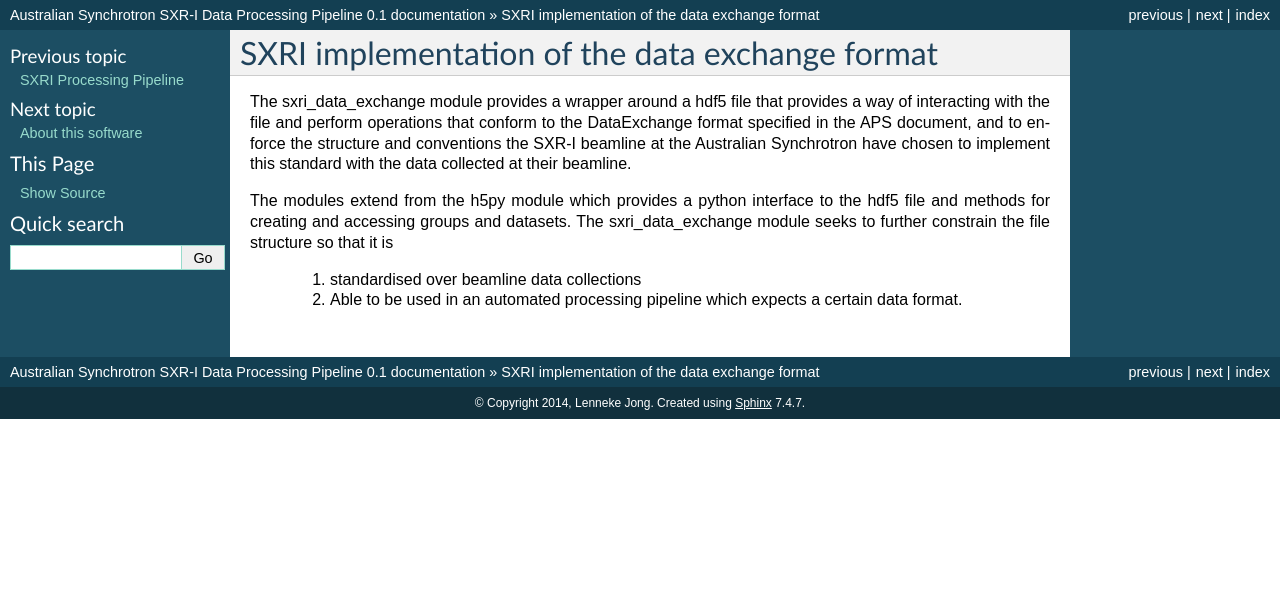
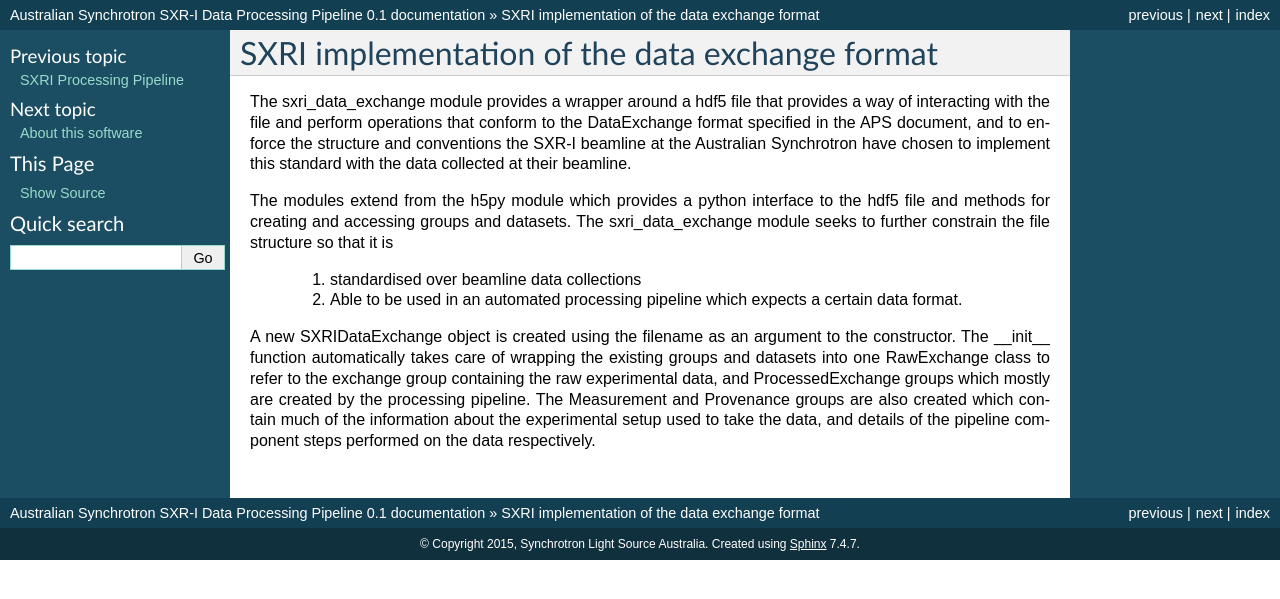
Before and after one commit to AustralianSynchrotron/SXRI_pipeline, a Sphinx documentation site: the page built from docs/sxri_data_exchange.rst, in a window 1280 px wide. Shown: the top 599 px of the page. Built offline with Sphinx 7.4.7, drawn with Linux system fonts in a browser that asks for light colours.

Commit message:
improvements to documentation

```diff
--- a/docs/conf.py
+++ b/docs/conf.py
@@ -52,7 +52,7 @@ master_doc = 'index'
 
 # General information about the project.
 project = u'Australian Synchrotron SXR-I Data Processing Pipeline'
-copyright = u'2014, Lenneke Jong'
+copyright = u'2015, Synchrotron Light Source Australia'
 
 # The version info for the project you're documenting, acts as replacement for
 # |version| and |release|, also used in various other places throughout the
--- a/docs/sxri_data_exchange.rst
+++ b/docs/sxri_data_exchange.rst
@@ -1,8 +1,8 @@
 .. _sxri_data_exchange_root:
 
-***************
+***********************************************
 SXRI implementation of the data exchange format
-***************
+***********************************************
 
 The sxri_data_exchange module provides a wrapper around a hdf5 file that provides a way of interacting with the file and
 perform operations that conform to the DataExchange format specified in the APS document, and to enforce the structure
@@ -11,5 +11,11 @@ collected at their beamline.
 
 The modules extend from the h5py module which provides a python interface to the hdf5 file and methods for creating and
 accessing groups and datasets. The sxri_data_exchange module seeks to further constrain the file structure so that it is
-    1. standardised over beamline data collections
-    2. Able to be used in an automated processing pipeline which expects a certain data format.
+    1) standardised over beamline data collections
+    2) Able to be used in an automated processing pipeline which expects a certain data format.
+
+A new SXRIDataExchange object is created using the filename as an argument to the constructor. The __init__ function
+automatically takes care of wrapping the existing groups and datasets into one RawExchange class to refer to the exchange
+group containing the raw experimental data, and ProcessedExchange groups which mostly are created by the processing
+pipeline. The Measurement and Provenance groups are also created which contain much of the information about the
+experimental setup used to take the data, and details of the pipeline component steps performed on the data respectively.
```
Also changed, not shown: docs/pipeline.rst (+6 -2 lines), 1 other file.
